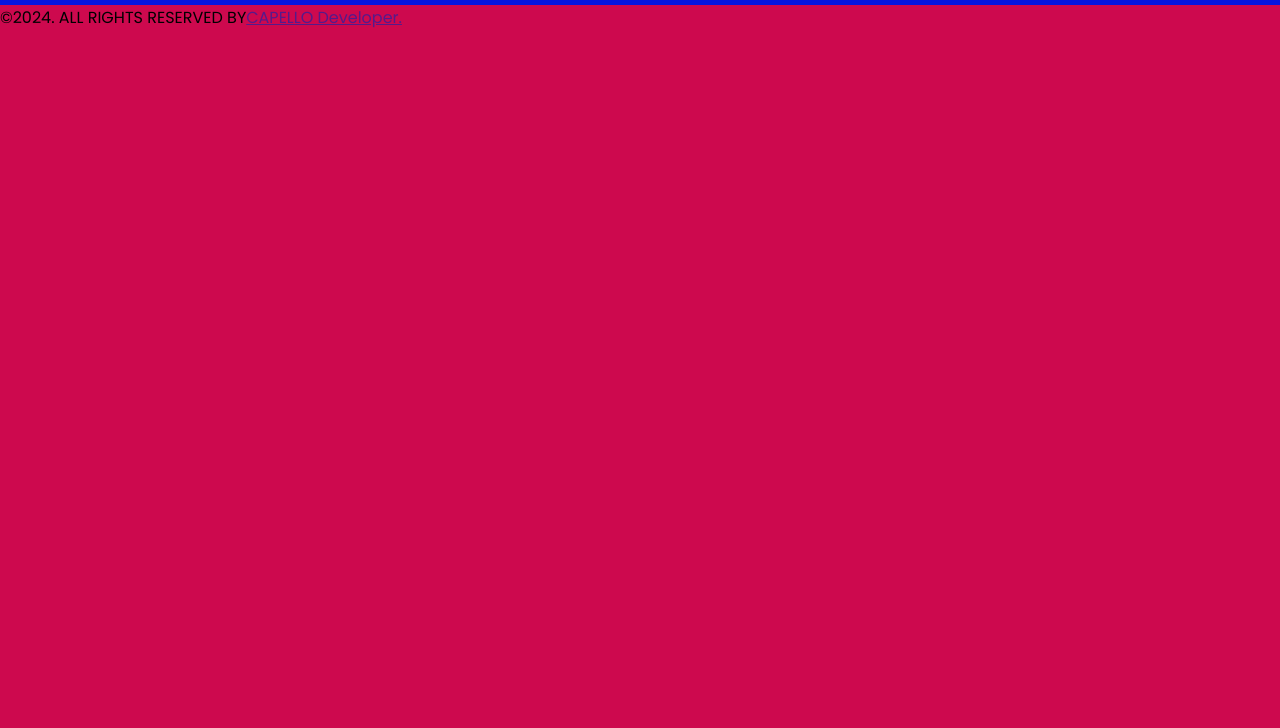
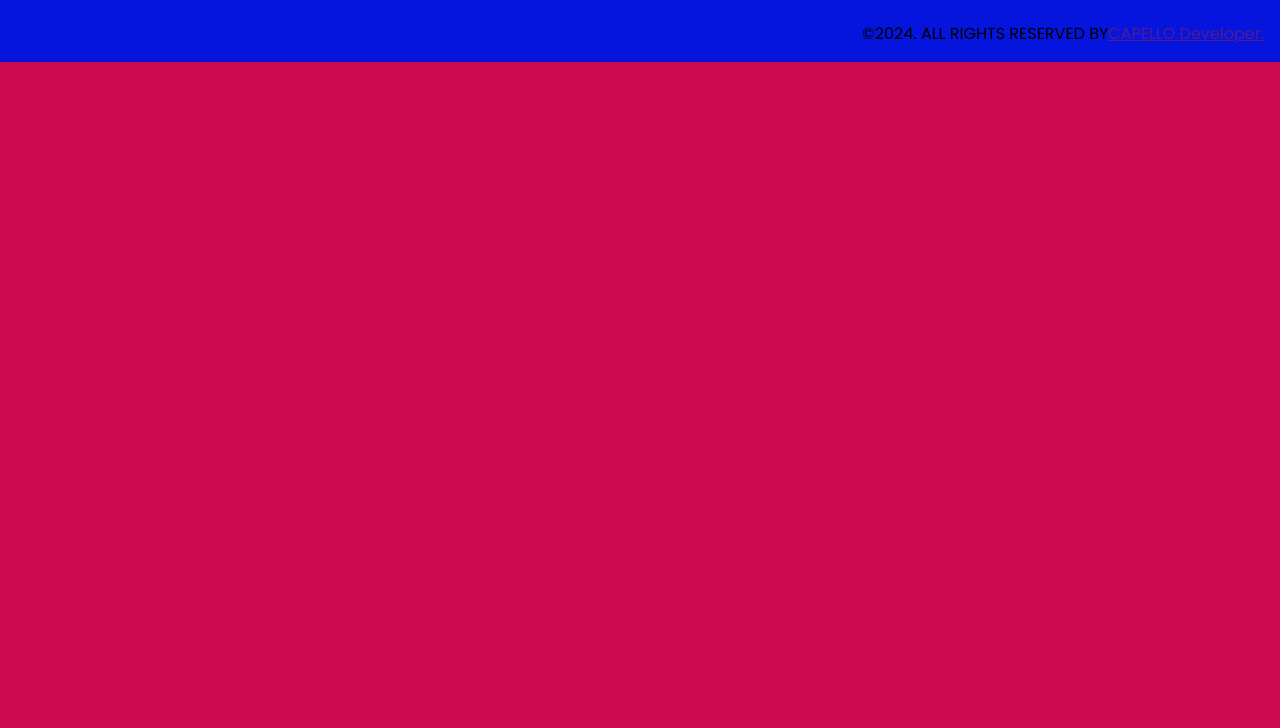
Before and after one commit to wumva/Movie, a plain HTML site: page index.html in a window 1280 px wide. Shown: the part 72-800 px from the top of the page. Drawn offline with Linux system fonts and the light colour scheme; no server answers.

Commit message:
Update styles.css

```diff
--- a/styles.css
+++ b/styles.css
@@ -81,6 +81,12 @@ margin-left:40px;
     letter-spacing: 0.5px;
     align-items: center;
 }
+footer{
+    background-color: #0615de;
+    padding: 1rem;
+    display: flex;
+    justify-content: flex-end;
+}
 
 .movie-info h3{
     margin: 0;
```
